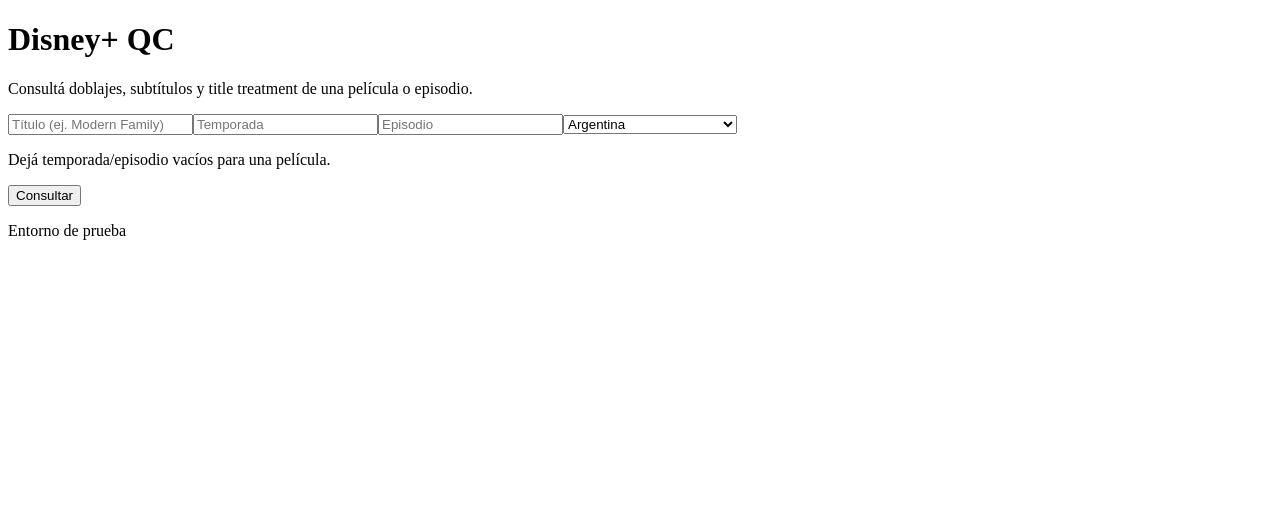
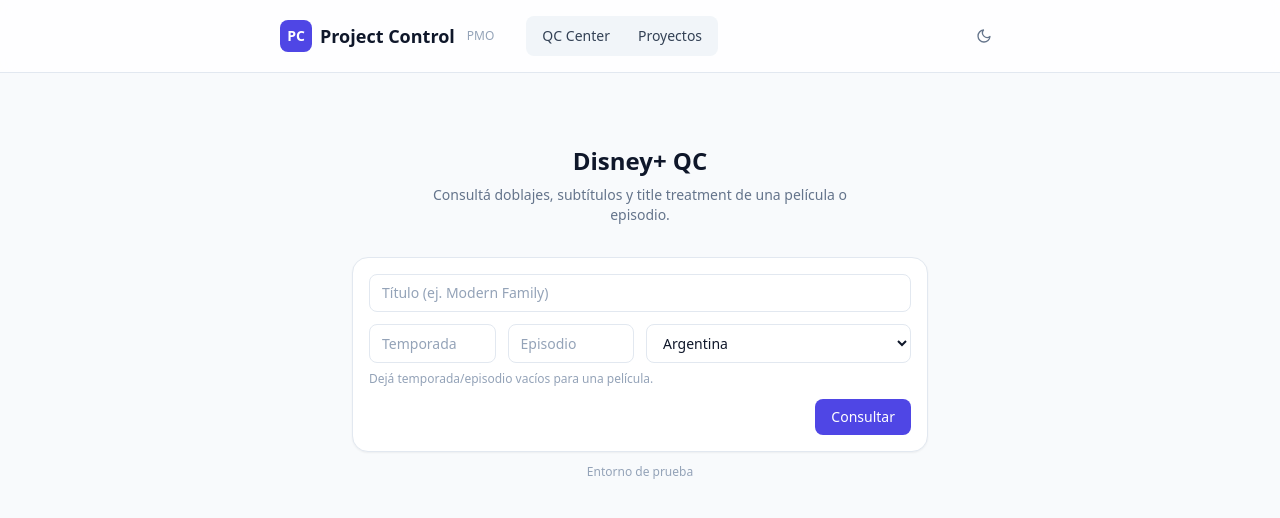
Before and after one commit to berinsteindiego-collab/proyectos, a Next.js app: page /qc in a window 1280 px wide. Shown: the top 518 px of the page. Built offline with nearby package versions, Linux system fonts and the light colour scheme.

Commit message:
Add files via upload

```diff
--- a/src/app/layout.tsx
+++ b/src/app/layout.tsx
@@ -1,262 +1,75 @@
-"use client";
+import type { Metadata } from "next";
+import "./globals.css";
+import ThemeToggle from "@/components/ThemeToggle";
 
-import { useState } from "react";
-
-type QcTrack = {
-  name: string;
-  language: string;
+export const metadata: Metadata = {
+  title: "Project Control",
+  description: "Read-only view of PMO project status, backed by Airtable.",
 };
 
-type QcResult = {
-  title: string;
-  contentTitle: string;
-  market: string;
-  marketLabel: string;
-  isSeries: boolean;
-  season: number | null;
-  episode: number | null;
-  titleTreatment: {
-    available: boolean;
-    match?: boolean;
-    metadataTitle?: string;
-    logoText?: string;
-    imageUrl?: string;
-    error?: string;
-  };
-  tracks: {
-    audio: QcTrack[];
-    subtitles: QcTrack[];
-    cc: QcTrack[];
-    forced: QcTrack[];
-  };
-};
+const THEME_INIT_SCRIPT = `
+(function () {
+  try {
+    var saved = localStorage.getItem("pc-theme");
+    var dark = saved ? saved === "dark" : window.matchMedia("(prefers-color-scheme: dark)").matches;
+    if (dark) document.documentElement.classList.add("dark");
+  } catch (e) {}
+})();
+`;
 
-const MARKETS = [
-  { value: "ARG", label: "Argentina" },
-  { value: "MX", label: "México (buscar en inglés)" },
-  { value: "BR", label: "Brasil" },
-];
+export default function RootLayout({
+  children,
+}: {
+  children: React.ReactNode;
+}) {
+  return (
+    <html lang="es" suppressHydrationWarning>
+      <head>
+        <script dangerouslySetInnerHTML={{ __html: THEME_INIT_SCRIPT }} />
+      </head>
 
-function TrackList({ label, tracks }: { label: string; tracks: QcTrack[] }) {
-  return (
-    <div>
-      <p className="text-xs font-semibold uppercase tracking-wide text-slate-500 dark:text-slate-400">
-        {label}
-      </p>
+      <body>
+        <header className="sticky top-0 z-10 border-b border-slate-200 bg-white/80 backdrop-blur dark:border-slate-800 dark:bg-slate-950/80">
+          <div className="mx-auto flex max-w-3xl items-center gap-2 px-6 py-4">
+            <span className="flex h-8 w-8 items-center justify-center rounded-lg bg-indigo-600 text-sm font-bold text-white">
+              PC
+            </span>
 
-      {tracks.length === 0 ? (
-        <p className="mt-1 text-sm text-slate-400">— Ninguno</p>
-      ) : (
-        <ul className="mt-1 space-y-1">
-          {tracks.map((track, index) => (
-            <li key={index} className="text-sm text-slate-700 dark:text-slate-300">
-              {track.name}
-              {track.language ? (
-                <span className="text-slate-400"> [{track.language}]</span>
-              ) : null}
-            </li>
-          ))}
-        </ul>
-      )}
-    </div>
+            <a
+              href="/qc"
+              className="text-lg font-semibold text-slate-900 dark:text-slate-100"
+            >
+              Project Control
+            </a>
+
+            <span className="ml-1 text-xs text-slate-400 dark:text-slate-500">
+              PMO
+            </span>
+
+            <nav className="ml-6 flex items-center gap-1 rounded-lg bg-slate-100 p-1 text-sm dark:bg-slate-800">
+              <a
+                href="/qc"
+                className="rounded-md px-3 py-1.5 font-medium text-slate-700 transition hover:bg-white hover:text-indigo-600 dark:text-slate-300 dark:hover:bg-slate-700 dark:hover:text-indigo-400"
+              >
+                QC Center
+              </a>
+
+              <a
+                href="/proyectos"
+                className="rounded-md px-3 py-1.5 font-medium text-slate-700 transition hover:bg-white hover:text-indigo-600 dark:text-slate-300 dark:hover:bg-slate-700 dark:hover:text-indigo-400"
+              >
+                Proyectos
+              </a>
+            </nav>
+
+            <ThemeToggle />
+          </div>
+        </header>
+
+        <main className="mx-auto flex min-h-[calc(100vh-4.5rem)] max-w-3xl flex-col px-6 py-8">
+          {children}
+        </main>
+      </body>
+    </html>
   );
 }
-
-export default function QCPage() {
-  const [title, setTitle] = useState("");
-  const [season, setSeason] = useState("");
-  const [episode, setEpisode] = useState("");
-  const [market, setMarket] = useState("ARG");
-  const [loading, setLoading] = useState(false);
-  const [result, setResult] = useState<QcResult | null>(null);
-  const [error, setError] = useState<string | null>(null);
-
-  async function runQC(e: React.FormEvent) {
-    e.preventDefault();
-
-    setLoading(true);
-    setResult(null);
-    setError(null);
-
-    try {
-      const renderUrl = process.env.NEXT_PUBLIC_QC_RENDER_URL;
-
-      if (!renderUrl) {
-        throw new Error(
-          "Falta configurar NEXT_PUBLIC_QC_RENDER_URL en Netlify."
-        );
-      }
-
-      // Le pegamos directo a Render desde el navegador (CORS), sin
-      // pasar por una función de Netlify: un QC completo tarda
-      // 20-60s+ y las funciones síncronas de Netlify cortan a los
-      // 10s (26s en Pro), muy por debajo de eso.
-      const params = new URLSearchParams({ title, market });
-
-      if (season) params.set("season", season);
-      if (episode) params.set("episode", episode);
-
-      const response = await fetch(
-        `${renderUrl.replace(/\/$/, "")}/qc?${params.toString()}`
-      );
-
-      const data = await response.json();
-
-      if (!response.ok || !data.ok) {
-        throw new Error(data.error || "No se pudo ejecutar el QC.");
-      }
-
-      setResult(data);
-    } catch (err) {
-      setError(
-        err instanceof Error ? err.message : "No se pudo ejecutar el QC."
-      );
-    } finally {
-      setLoading(false);
-    }
-  }
-
-  return (
-    <div className="py-10">
-      <div className="text-center">
-        <h1 className="text-2xl font-semibold text-slate-900 dark:text-slate-100">
-          Disney+ QC
-        </h1>
-
-        <p className="mx-auto mt-2 max-w-md text-sm text-slate-500 dark:text-slate-400">
-          Consultá doblajes, subtítulos y title treatment de una película o
-          episodio.
-        </p>
-      </div>
-
-      <form
-        onSubmit={runQC}
-        className="mx-auto mt-8 max-w-xl rounded-2xl border border-slate-200 bg-white p-4 shadow-sm dark:border-slate-700 dark:bg-slate-900"
-      >
-        <div className="grid grid-cols-1 gap-3 sm:grid-cols-4">
-          <input
-            required
-            value={title}
-            onChange={(e) => setTitle(e.target.value)}
-            placeholder="Título (ej. Modern Family)"
-            className="sm:col-span-4 rounded-lg border border-slate-200 bg-transparent px-3 py-2 text-sm text-slate-900 outline-none placeholder:text-slate-400 dark:border-slate-700 dark:text-slate-100"
-          />
-
-          <input
-            value={season}
-            onChange={(e) => setSeason(e.target.value)}
-            placeholder="Temporada"
-            type="number"
-            min={1}
-            className="rounded-lg border border-slate-200 bg-transparent px-3 py-2 text-sm text-slate-900 outline-none placeholder:text-slate-400 dark:border-slate-700 dark:text-slate-100"
-          />
-
-          <input
-            value={episode}
-            onChange={(e) => setEpisode(e.target.value)}
-            placeholder="Episodio"
-            type="number"
-            min={1}
-            className="rounded-lg border border-slate-200 bg-transparent px-3 py-2 text-sm text-slate-900 outline-none placeholder:text-slate-400 dark:border-slate-700 dark:text-slate-100"
-          />
-
-          <select
-            value={market}
-            onChange={(e) => setMarket(e.target.value)}
-            className="sm:col-span-2 rounded-lg border border-slate-200 bg-transparent px-3 py-2 text-sm text-slate-900 outline-none dark:border-slate-700 dark:text-slate-100"
-          >
-            {MARKETS.map((m) => (
-              <option key={m.value} value={m.value}>
-                {m.label}
-              </option>
-            ))}
-          </select>
-        </div>
-
-        <p className="mt-2 text-xs text-slate-400">
-          Dejá temporada/episodio vacíos para una película.
-        </p>
-
-        <div className="mt-3 flex justify-end">
-          <button
-            type="submit"
-            disabled={loading}
-            className="rounded-lg bg-indigo-600 px-4 py-2 text-sm font-medium text-white disabled:opacity-50"
-          >
-            {loading ? "Ejecutando QC..." : "Consultar"}
-          </button>
-        </div>
-      </form>
-
-      {loading && (
-        <p className="mt-4 text-center text-xs text-slate-400">
-          Puede tardar 30-60s (login, búsqueda y playback contra Disney+ real).
-        </p>
-      )}
-
-      {error && (
-        <div className="mx-auto mt-6 max-w-xl rounded-xl border border-red-200 bg-red-50 p-4 text-sm text-red-700">
-          {error}
-        </div>
-      )}
-
-      {result && (
-        <div className="mx-auto mt-6 max-w-xl rounded-2xl border border-slate-200 bg-white p-5 shadow-sm dark:border-slate-700 dark:bg-slate-900">
-          <div className="mb-4">
-            <h2 className="text-sm font-semibold text-slate-900 dark:text-slate-100">
-              {result.title}
-              {result.isSeries
-                ? ` · T${result.season}:E${result.episode}`
-                : " · Película"}
-            </h2>
-
-            <p className="text-xs text-slate-500 dark:text-slate-400">
-              {result.contentTitle} · {result.marketLabel}
-            </p>
-          </div>
-
-          <div className="mb-4 rounded-lg border border-slate-100 bg-slate-50 p-3 text-xs dark:border-slate-800 dark:bg-slate-800/50">
-            {result.titleTreatment?.available ? (
-              <div className="flex items-center gap-3">
-                {result.titleTreatment.imageUrl ? (
-                  // eslint-disable-next-line @next/next/no-img-element
-                  <img
-                    src={result.titleTreatment.imageUrl}
-                    alt="Title treatment"
-                    className="h-10 w-auto shrink-0 rounded bg-black/80 object-contain px-2 py-1"
-                  />
-                ) : null}
-
-                <p
-                  className={
-                    result.titleTreatment.match
-                      ? "text-emerald-600 dark:text-emerald-400"
-                      : "text-amber-600 dark:text-amber-400"
-                  }
-                >
-                  {result.titleTreatment.match ? "✓" : "⚠"} Title treatment:{" "}
-                  {result.titleTreatment.logoText} vs. {result.titleTreatment.metadataTitle}
-                </p>
-              </div>
-            ) : (
-              <p className="text-slate-400">
-                Title treatment no disponible ({result.titleTreatment?.error})
-              </p>
-            )}
-          </div>
-
-          <div className="grid grid-cols-1 gap-4 sm:grid-cols-2">
-            <TrackList label="🔊 Audio / Doblajes" tracks={result.tracks.audio} />
-            <TrackList label="💬 Subtítulos" tracks={result.tracks.subtitles} />
-            <TrackList label="♿ Closed Captions" tracks={result.tracks.cc} />
-            <TrackList label="⚡ Forced Narratives" tracks={result.tracks.forced} />
-          </div>
-        </div>
-      )}
-
-      <p className="mt-3 text-center text-xs text-slate-400">
-        Entorno de prueba
-      </p>
-    </div>
-  );
-}
```
